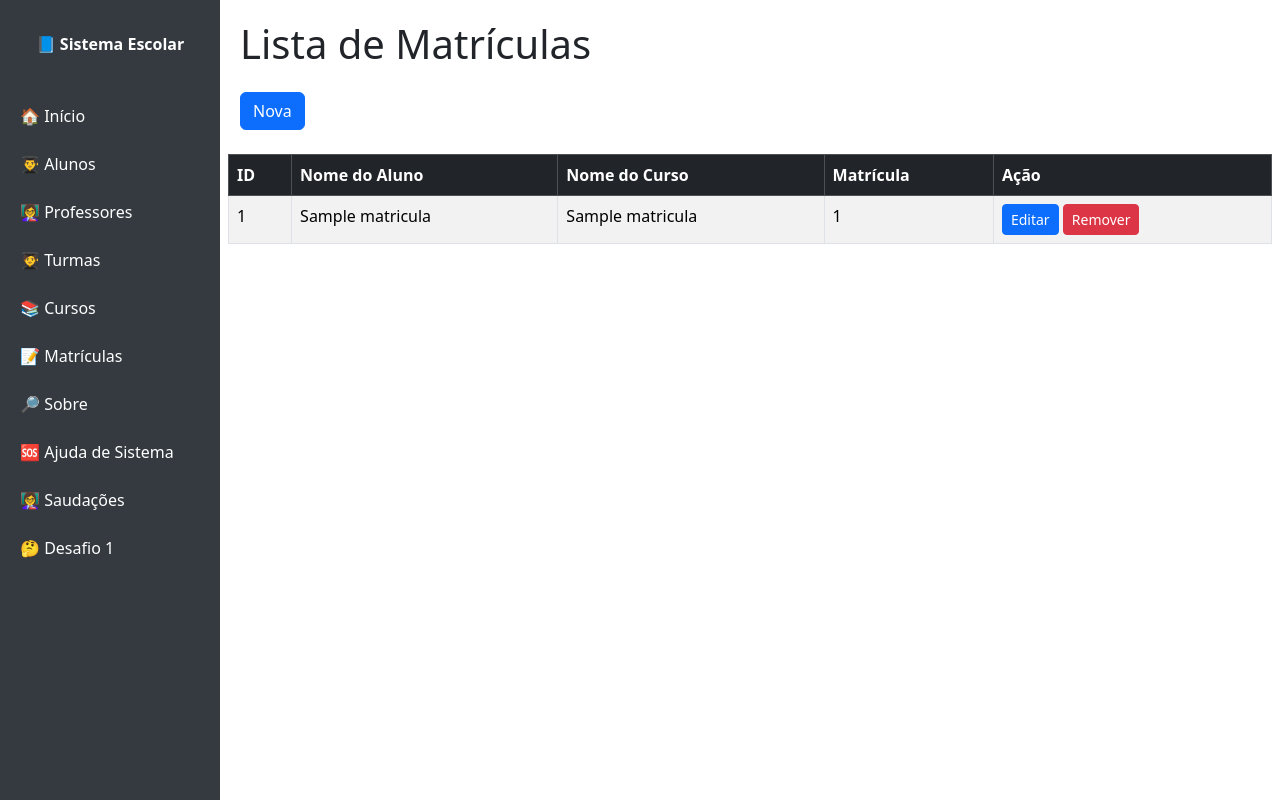
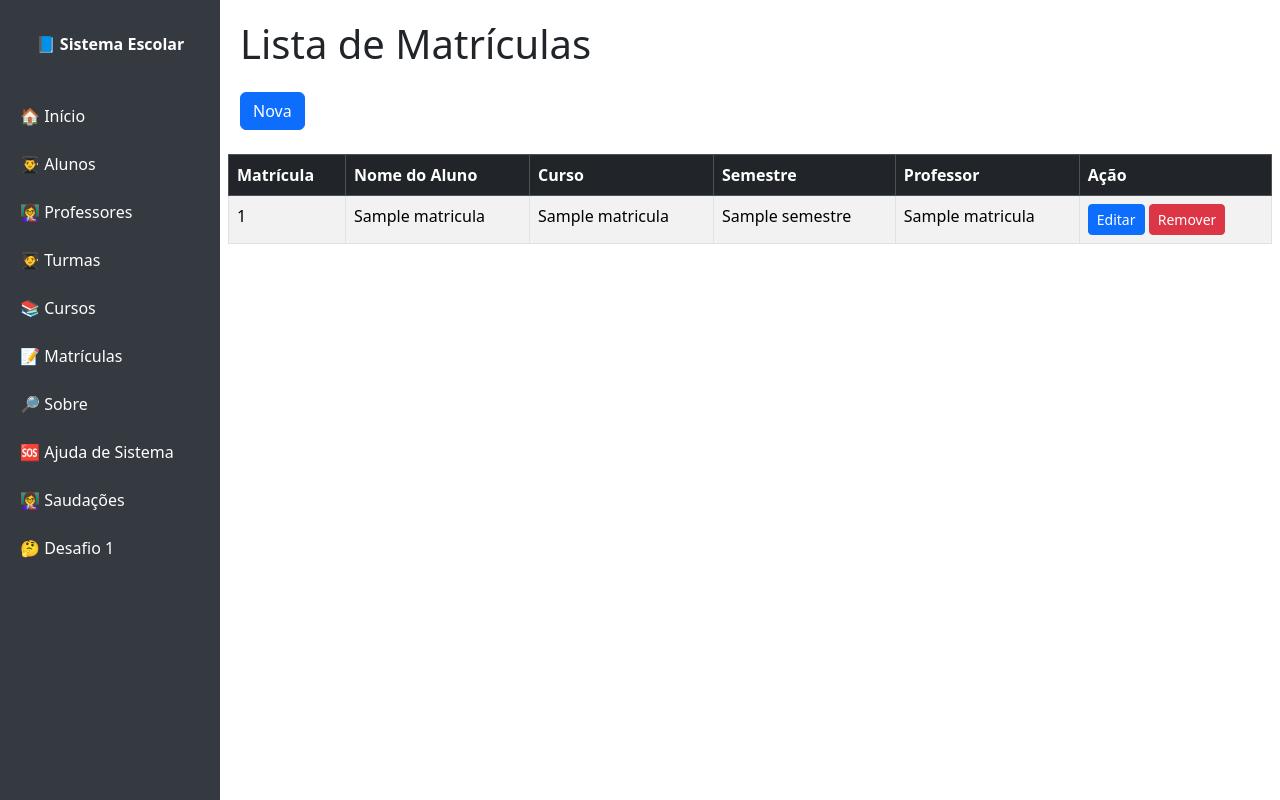
Before and after one commit to SamuelMelo-IF/pweb2, a Flask app: page /matricula in a window 1280 px wide. Run offline with Flask 3, Linux system fonts and the light colour scheme; a database or web service that is not in the repository returns one stand-in record (values such as "Sample title"); some libraries are stand-ins or nearby versions.

Commit message:
correcao

```diff
--- a/dao/matricula_dao.py
+++ b/dao/matricula_dao.py
@@ -2,16 +2,20 @@
 from dao.db_config import get_connection
 
 class MatriculaDAO:
+
 
     def listar(self):
         conn = get_connection()
         cursor = conn.cursor()
 
         cursor.execute('''
-            SELECT matricula.id, aluno.nome, curso.nome_curso
+            SELECT matricula.id, aluno.nome, curso.nome_curso,
+                turma.semestre, professor.nome
             FROM matricula
             JOIN aluno ON matricula.aluno_id = aluno.id
             JOIN curso ON matricula.curso_id = curso.id
+            JOIN turma ON matricula.turma_id = turma.id
+            JOIN professor ON turma.professor_id = professor.id
             ORDER BY matricula.id DESC
         ''')
 
--- a/templates/matricula/lista.html
+++ b/templates/matricula/lista.html
@@ -13,10 +13,11 @@
 
         <thead class="table-dark">
             <tr>
-                <th>ID</th>
+                <th>Matrícula</th>
                 <th>Nome do Aluno</th>
-                <th>Nome do Curso</th>
-                <th>Matrícula</th>
+                <th>Curso</th>
+                <th>Semestre</th>
+                <th>Professor</th>
                 <th>Ação</th>
             </tr>
         </thead>
@@ -29,7 +30,8 @@
                 <td>{{ item[0] }}</td>
                 <td>{{ item[1] }}</td>
                 <td>{{ item[2] }}</td>
-                <td>{{ item[0] }}</td>
+                <td>{{ item[3] }}</td>
+                <td>{{ item[4] }}</td>
 
                 <td>
                     <a href="/matricula/editar/{{ item[0] }}"
@@ -48,7 +50,7 @@
             {% else %}
 
             <tr>
-                <td colspan="5" class="text-center">
+                <td colspan="6" class="text-center">
                     Nenhuma matrícula cadastrada.
                 </td>
             </tr>
```
